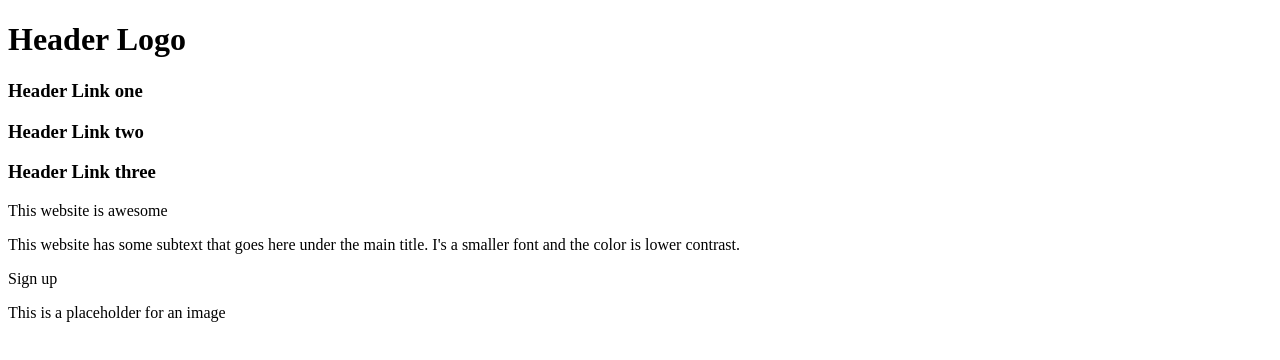
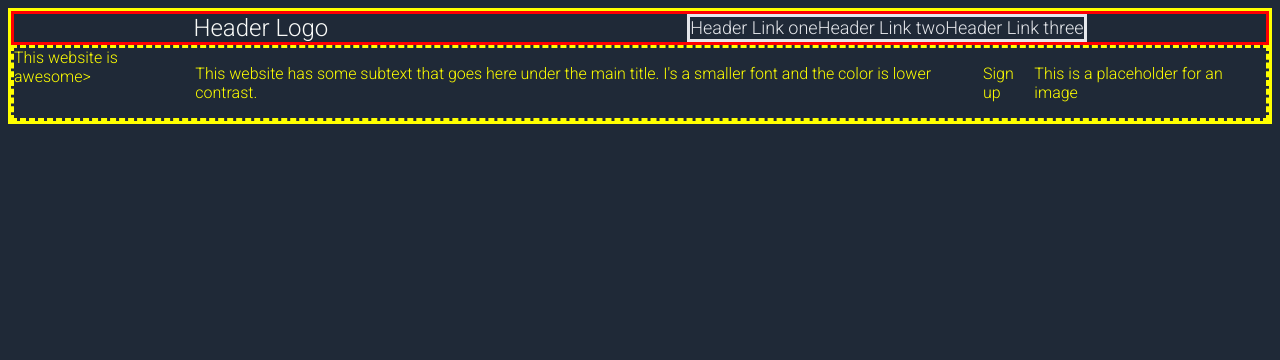
Before and after one commit to nemi-fang/Landing_Page, a plain HTML site: page index.html in a window 1280 px wide. Drawn offline with Linux system fonts and the light colour scheme.

Commit message:
Header progress

```diff
--- a/index.html
+++ b/index.html
@@ -1,17 +1,24 @@
 <!DOCTYPE html>
 <html lang="en" dir="ltr">
   <head>
+    <link rel="stylesheet" href="styles.css">
     <meta charset="utf-8">
     <title>Full Design Landing Page</title>
   </head>
-    <h1>Header Logo</h1>
-    <h3>Header Link one</h3>
-    <h3>Header Link two</h3>
-    <h3>Header Link three</h3>
+  <div class="header">
+    <div class="Header Logo">Header Logo</div>
+    <div class="link">
+      <div class="one">Header Link one</div>
+      <div class="two">Header Link two</div>
+      <div class="three">Header Link three</div>
+    </div>
+  </div>
+
   <body>
-<p>This website is awesome</p>
-  <p>This website has some subtext that goes here under the main title. I's a smaller font and the color is lower contrast.</p>
-  <p>Sign up</p>
-  <p>This is a placeholder for an image</p>
+    <div class="hero">This website is awesome>
+    <p>This website has some subtext that goes here under the main title. I's a smaller font and the color is lower contrast.</p>
+    <p>Sign up</p>
+    <p>This is a placeholder for an image</p>
+    </div>
   </body>
 </html>
--- a/styles.css
+++ b/styles.css
@@ -0,0 +1,34 @@
+@import url('https://fonts.googleapis.com/css2?family=Roboto:wght@300&display=swap');
+
+body {
+  border-style: solid;
+  background-color: #1f2937;
+  color: yellow;
+  font-family: 'Roboto', 'sans-serif';
+}
+
+.header {
+display: flex;
+border-style: solid;
+border-color: red;
+justify-content: space-around;
+
+}
+.Header.Logo {
+font-size: 24px;
+align-self: flex-start;
+color: #f9faf8;
+}
+
+.link{
+  display: flex;
+  border-style: solid;
+  font-size: 18px;
+  color: #e5e7eb;
+}
+
+.hero {
+  display: flex;
+  border-style: dashed;
+  justify-content: space-around;
+}
```
